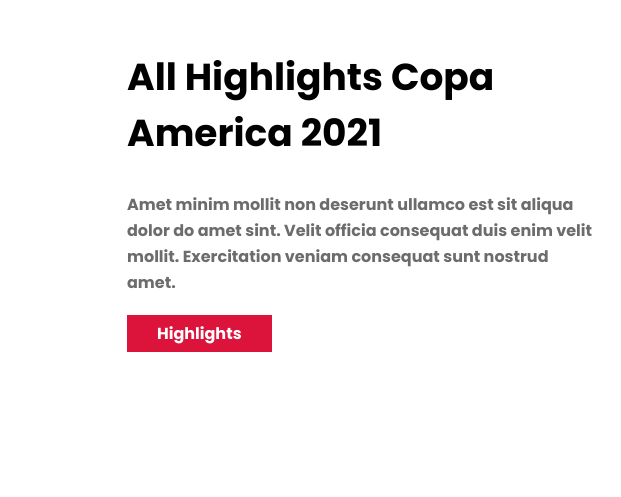
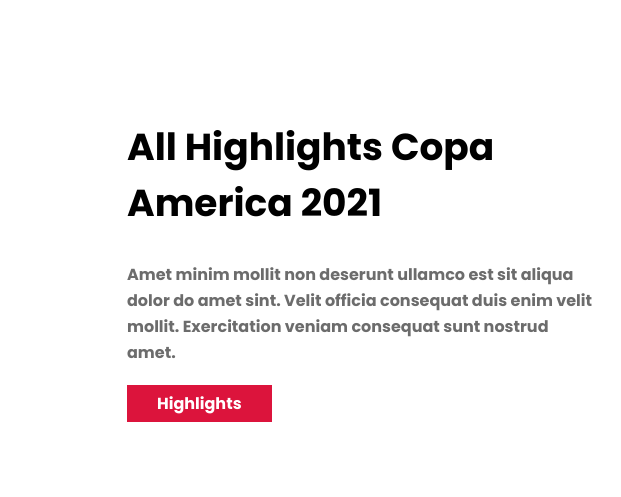
Before and after one commit to Tareq-Emon/football-portfolio, a plain HTML site: page index.html in a window 1280 px wide. Shown: the part 3029-3526 px from the top of the page, 0-621 px from the left. Drawn offline with Linux system fonts and the light colour scheme.

Commit message:
final done

```diff
--- a/style.css
+++ b/style.css
@@ -96,8 +96,10 @@ h3{
     width: 469px;
     height: 309px;
     padding-left: 100px;
-    padding-bottom: 70px;
+    padding-bottom: 50px;
+    margin-bottom: 50px;
     font-size: 25px;
+    padding-top: 70px;
 }
 /*------------- Chaimpion Team ----------- */
 
```
Also changed, not shown: index.html (+1 -3 lines).
